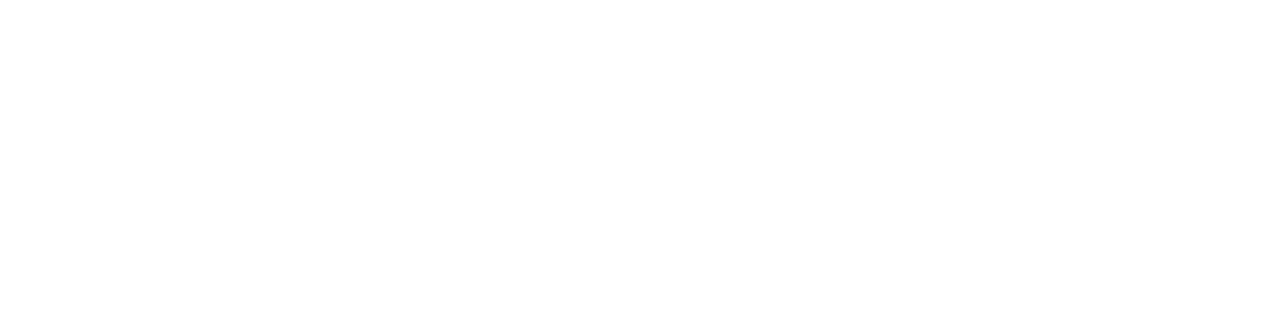
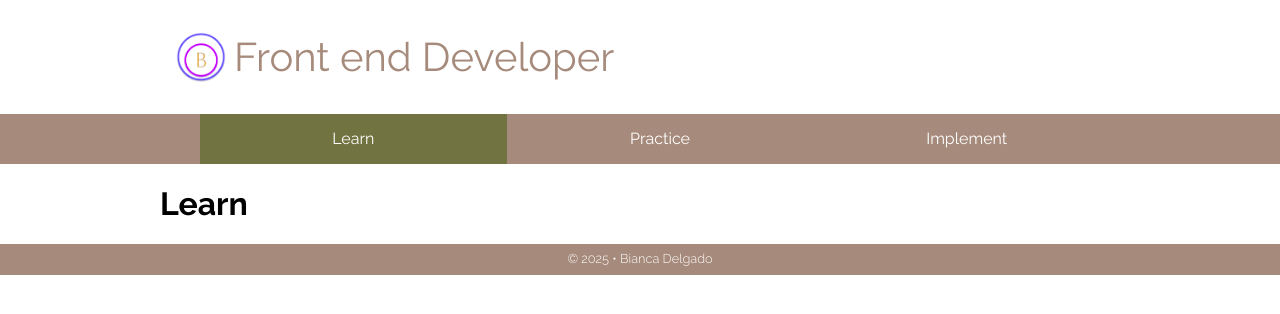
Before and after one commit to BVDS25/DWDD2610, a plain HTML site: page StartFile/index.html in a window 1280 px wide. Drawn offline with Linux system fonts and the light colour scheme.

Commit message:
2160 project

```diff
--- a/StartFile/index.html
+++ b/StartFile/index.html
@@ -0,0 +1,62 @@
+<!DOCTYPE html>
+<html lang="en">
+
+<head>
+    <title>Start FIle | Bianca Delgado 2025</title>
+
+    <meta name="description" content="Bianca's Sample start file">
+    <meta name="author" content="Bianca">
+
+    <meta charset="UTF-8">
+    <meta name="viewport" content="width=device-width, initial-scale=1.0">
+
+    <link rel="preconnect" href="https://fonts.googleapis.com">
+    <link rel="preconnect" href="https://fonts.gstatic.com" crossorigin>
+    <link href="https://fonts.googleapis.com/css2?family=Raleway:ital,wght@0,100..900;1,100..900&display=swap"
+        rel="stylesheet">
+    <!-- <link href="css/scripts.min.css" rel="stylesheet"> -->
+
+    <link href="css/styles.css" rel="stylesheet">
+
+    <!-- icon -->
+    <link rel="apple-touch-icon" sizes="180x180" href="apple-touch-icon.png">
+    <link rel="icon" type="image/png" sizes="32x32" href="favicon-32x32.png">
+    <link rel="icon" type="image/png" sizes="16x16" href="favicon-16x16.png">
+    <link rel="manifest" href="site.webmanifest">
+
+</head>
+
+<body>
+    <div id="headerWrapper">
+        <header>
+            <img src="images/Blogo.png" alt="logo" height="50" width="50">
+            <h1>Front end Developer</h1>
+        </header>
+    </div>
+
+    <div id="navWrapper">
+        <nav>
+            <ul>
+                <li class="active"><a href="#">Learn</a></li>
+                <li><a href="#">Practice</a></li>
+                <li><a href="#">Implement</a></li>
+            </ul>
+    </div>
+
+    <div id="mainWrapper">
+        <main>
+            <h1>Learn</h1>
+        </main>
+    </div>
+
+    <div id="footerWrapper">
+        <footer>
+            <p>&copy; <span id="year">x</span> &bull; Bianca Delgado </p>
+        </footer>
+    </div>
+
+    <script src="js/scripts.js"></script>
+
+</body>
+
+</html>
--- a/StartFile/js/scripts.js
+++ b/StartFile/js/scripts.js
@@ -0,0 +1,3 @@
+// current year in footer
+const rightNow = new Date();
+document.querySelector('#year').textContent = rightNow.getFullYear();
--- a/StartFile/scss/_large.scss
+++ b/StartFile/scss/_large.scss
@@ -0,0 +1,4 @@
+header, nav, main, footer {
+    max-width: 60rem;
+    margin: 0 auto;
+}
--- a/StartFile/scss/_medium.scss
+++ b/StartFile/scss/_medium.scss
@@ -0,0 +1,8 @@
+header {
+    padding: 2rem $gutter;
+    h1 {
+        font-size: 2.5rem;
+        font-weight: $regularFont;
+        margin: 0;
+    }
+}
--- a/StartFile/scss/_normalize.scss
+++ b/StartFile/scss/_normalize.scss
@@ -197,6 +197,7 @@ button,
 [type="reset"],
 [type="submit"] {
   -webkit-appearance: button;
+  appearance: button;
 }
 
 /**
@@ -289,6 +290,7 @@ textarea {
 
 [type="search"] {
   -webkit-appearance: textfield; /* 1 */
+  appearance: textfield;
   outline-offset: -2px; /* 2 */
 }
 
--- a/StartFile/scss/_small.scss
+++ b/StartFile/scss/_small.scss
@@ -0,0 +1,97 @@
+/* Prevent adjustments of font size after orientation changes.  */
+html {
+    -moz-text-size-adjust: none;
+    -webkit-text-size-adjust: none;
+    text-size-adjust: none;
+    height: 100%;
+}
+
+/*---- apply a natural box layout model to all elements -------*/
+* {
+    -moz-box-sizing: border-box;
+    -webkit-box-sizing: border-box;
+    box-sizing: border-box;
+}
+
+body {
+    height: 100%;
+    font-family: $defaultFont;
+    font-weight: $regularFont;
+    color: $fontcolor;
+}
+
+#headerWrapper {
+    background-color: $secondarycolor;
+    color: $secondarycolor;
+    // padding: 10px 0;
+    // text-align: center;
+}
+
+header {
+    display: flex;
+    align-items: center;
+    padding: 1rem $gutter;
+    gap: 8px;
+
+
+    h1 {
+        margin: 0;
+        font-size: 1.2rem;
+        font-weight: $regularFont;
+        color: $primarycolor;
+        // padding: 0 20px;
+        // font-weight: $lightFont;
+        // font-size: 2.5rem;
+    }
+}
+
+#navWrapper {
+    background-color: $primarycolor;
+}
+
+nav {
+    ul {
+        list-style: none;
+        margin: 0;
+        // padding: 0;
+        display: flex;
+        // justify-content: center;
+
+        li {
+            flex: 1;
+            // padding: 1rem;
+            // color: white;
+        }
+    }
+
+    li.active {
+        background-color: $tertiarycolor;
+    }
+
+    a {
+        display: block;
+        padding: 1rem;
+        color: white;
+        text-align: center;
+        text-decoration: none;
+
+        &:hover {
+            background-color: $quaternarycolor;
+        }
+    }
+}
+
+//begin the footer
+
+#footerWrapper {
+    background-color: $primarycolor;
+    color: $secondarycolor;
+    text-align: center;
+    padding: .5rem $gutter;
+    font-size: 0.8rem;
+    p {
+        margin: 0;
+        font-weight: $lightFont;
+        text-align: center;
+    }
+}
--- a/StartFile/scss/_variables.scss
+++ b/StartFile/scss/_variables.scss
@@ -0,0 +1,12 @@
+$primarycolor: #A68A7B;
+$secondarycolor: white;
+$tertiarycolor: #717340;
+$quaternarycolor: #bca69b;
+$fontcolor: #000000;
+
+$defaultFont: "Raleway", sans-serif;
+$lightFont: 300;
+$regularFont: 400;
+$boldFont: 700;
+
+$gutter: 16px;
--- a/StartFile/scss/styles.scss
+++ b/StartFile/scss/styles.scss
@@ -0,0 +1,14 @@
+@import "normalize";
+
+@import "variables";
+
+@import "small";
+
+@media only screen and (min-width: 35rem) {
+  @import "medium";
+}
+
+
+@media only screen and (min-width: 35rem) {
+  @import "large";
+}
```
Also changed, not shown: StartFile/android-chrome-192x192.png (added), StartFile/android-chrome-512x512.png (added), StartFile/apple-touch-icon.png (added), StartFile/css/styles.css, StartFile/css/styles.min.css, StartFile/favicon-16x16.png (added), StartFile/favicon-32x32.png (added), StartFile/favicon.ico (added), StartFile/images/Blogo.png (added), StartFile/images/LogoSM.png (added), StartFile/site.webmanifest (added).
